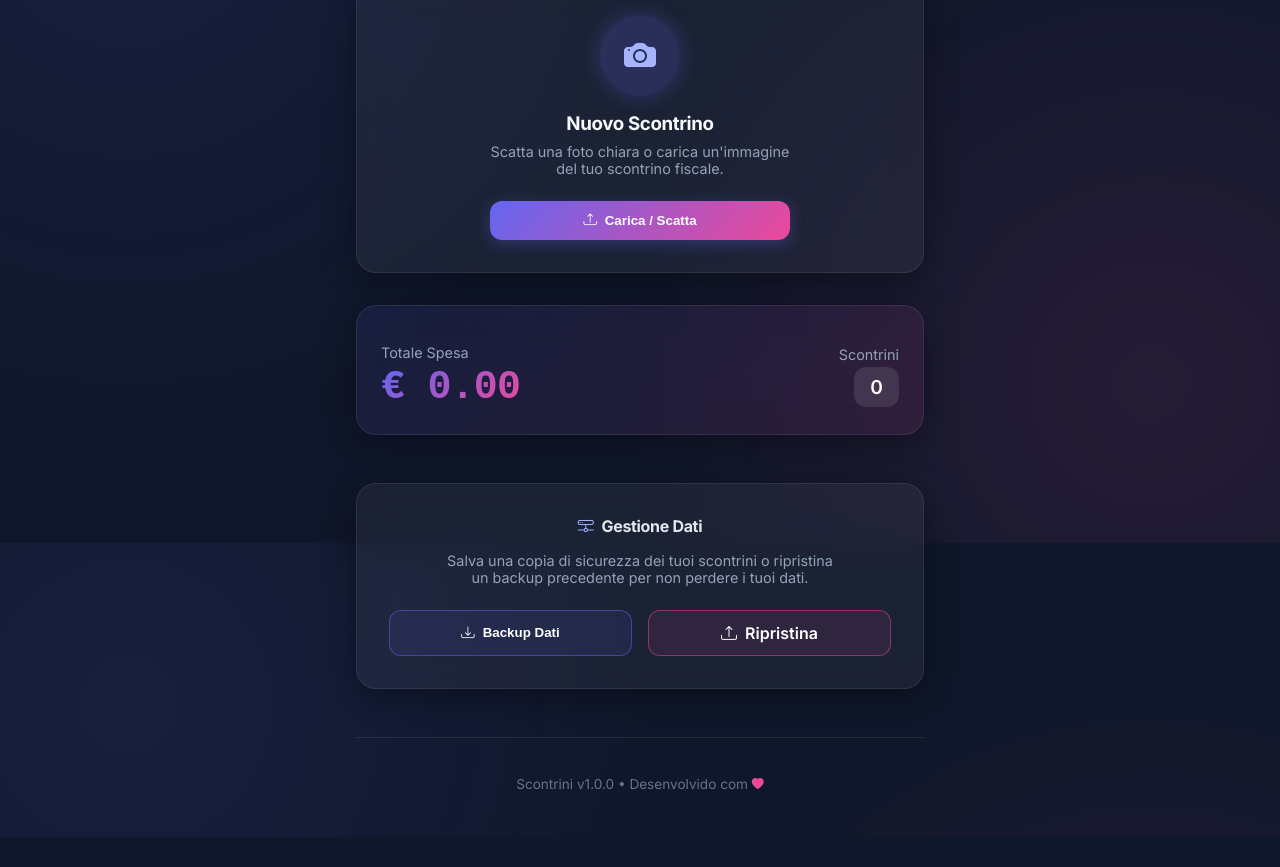
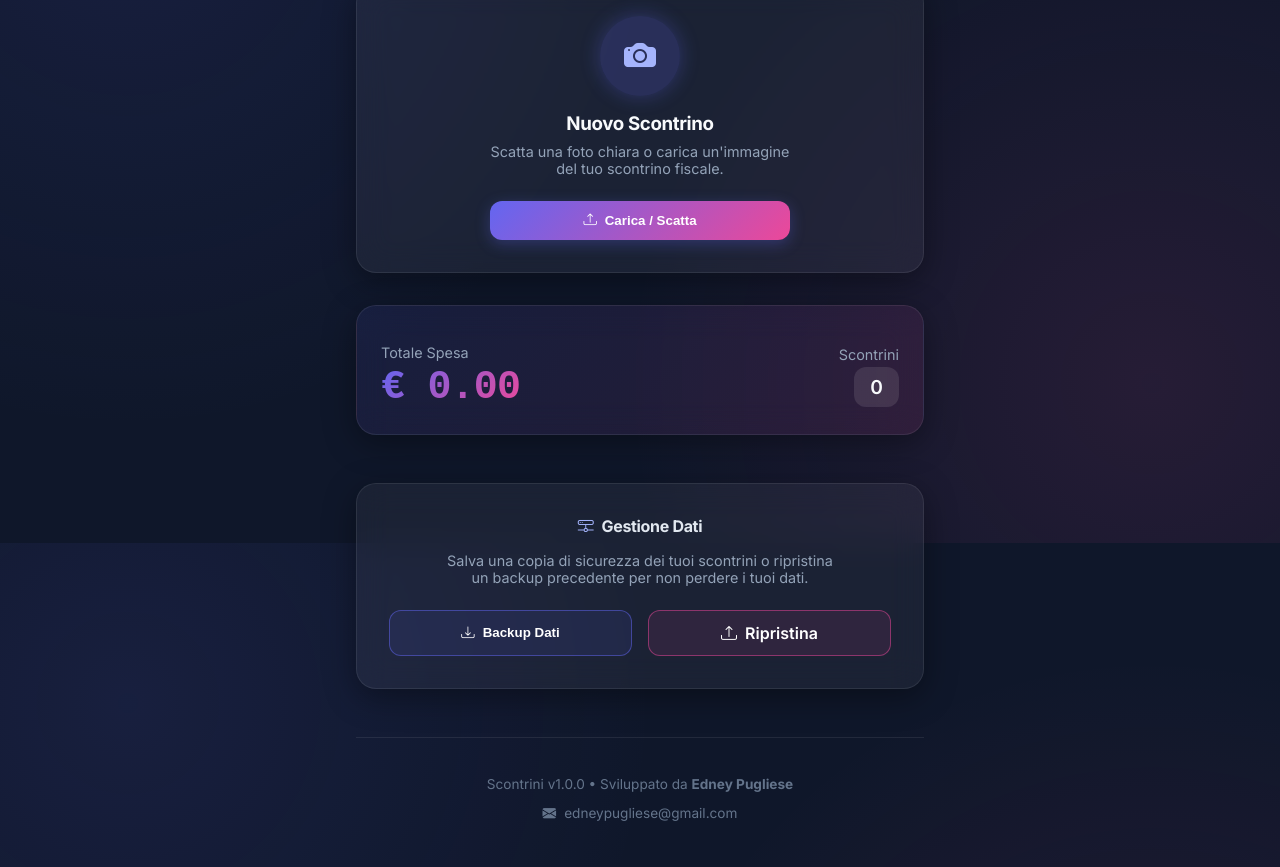
Before and after one commit to edymetal/scontrini, a React (Vite) app: page / in a window 1280 px wide. Shown: the part 257-1124 px from the top of the page. Before the commit the page ends 1094 px from the top, so only its background shows below. Built offline with nearby package versions, Linux system fonts and the light colour scheme; no server answers.

Commit message:
feat: atualiza rodapé para italiano e adiciona informações de contato

```diff
--- a/src/App.jsx
+++ b/src/App.jsx
@@ -181,7 +181,13 @@ function App() {
         borderTop: '1px solid var(--glass-border)',
         paddingTop: '1.5rem'
       }}>
-        <p>Scontrini v{version} &bull; Desenvolvido com <i className="bi bi-heart-fill" style={{ color: '#ec4899', fontSize: '0.75rem' }}></i></p>
+        <p>Scontrini v{version} &bull; Sviluppato da <strong>Edney Pugliese</strong></p>
+        <p style={{ marginTop: '0.5rem' }}>
+          <i className="bi bi-envelope-fill" style={{ marginRight: '0.5rem' }}></i>
+          <a href="mailto:edneypugliese@gmail.com" style={{ color: 'inherit', textDecoration: 'none' }}>
+            edneypugliese@gmail.com
+          </a>
+        </p>
       </footer>
     </div>
   );
```
Also changed, not shown: 1 other file (tests, documents, lock files or other folders).
